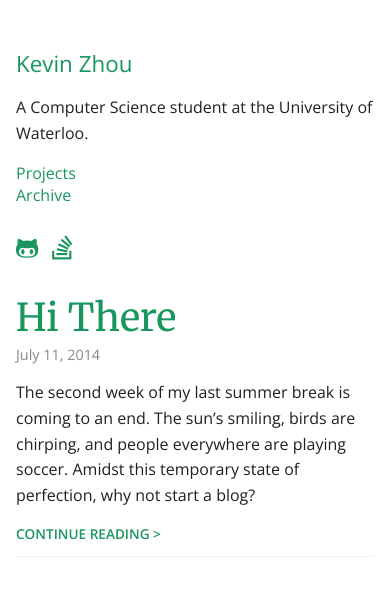
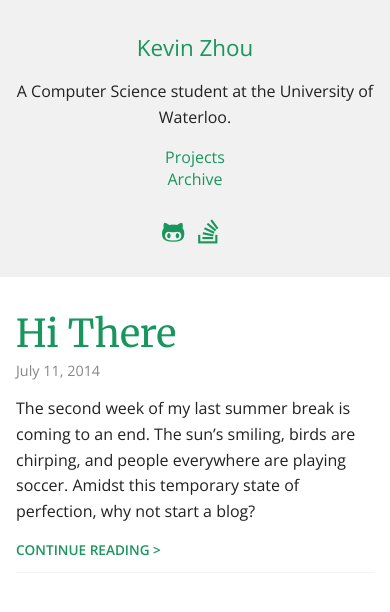
Before and after one commit to CongeeCafe/CongeeCafe.github.io, a Jekyll site: the page built from index.html, in a window 390 px wide. Shown: the top 612 px of the page. Built offline with Jekyll 4.4.1, drawn with Linux system fonts in a browser that asks for light colours; nearby versions of some CDN libraries; the list of posts is cut into pages by our own code.

Commit message:
Improve sidebar layout on mobile

```diff
--- a/_layouts/default.html
+++ b/_layouts/default.html
@@ -11,7 +11,7 @@
 </head>
 <body>
   <div class="row">
-    <div class="cute-3-tablet">
+    <div class="cute-3-tablet sidebar-container">
       {% include sidebar.html %}
     </div>
     <div class="cute-9-tablet">
--- a/css/cutegrids.css
+++ b/css/cutegrids.css
@@ -36,7 +36,6 @@
 [class*='cute-'] {
   float: left;
   position: relative;
-  padding: 1.0rem; /* top, bottom, left and right padding for columns. Original 0.65rem  */
   width:100%;
 }
 
@@ -123,6 +122,17 @@
   .cute-10-phone-pull { right: 83.333333333333%; }
   .cute-11-phone-pull { right: 91.666666666667%; }
 
+  /* Add */
+
+  [class*='cute-'] {
+    padding: 2rem 1rem 2rem 1rem; /* top, bottom, left and right padding for columns. Original 0.65rem  */
+  }
+
+  .sidebar-container {
+    text-align: center;
+    background: #f1f1f1;
+  }
+
   .center-phone {
     margin-left: auto;
     margin-right:auto;
@@ -196,6 +206,17 @@
   .cute-9-tablet-pull { right: 75%; }
   .cute-10-tablet-pull { right: 83.333333333333%; }
   .cute-11-tablet-pull { right: 91.666666666667%; }
+
+  /* Add */
+
+  [class*='cute-'] {
+    padding: 3rem 1rem 2rem 1rem; /* top, bottom, left and right padding for columns. Original 0.65rem  */
+  }
+
+  .sidebar-container {
+    text-align: left;
+    background: #fff;
+  }
 
   .center-tablet {
     margin-left: auto;
--- a/css/style.css
+++ b/css/style.css
@@ -1,5 +1,4 @@
 body {
-  padding: 2rem 0 2rem 0;
   font-family: 'Open Sans', sans-serif;
   color: #212121;
 }
```
